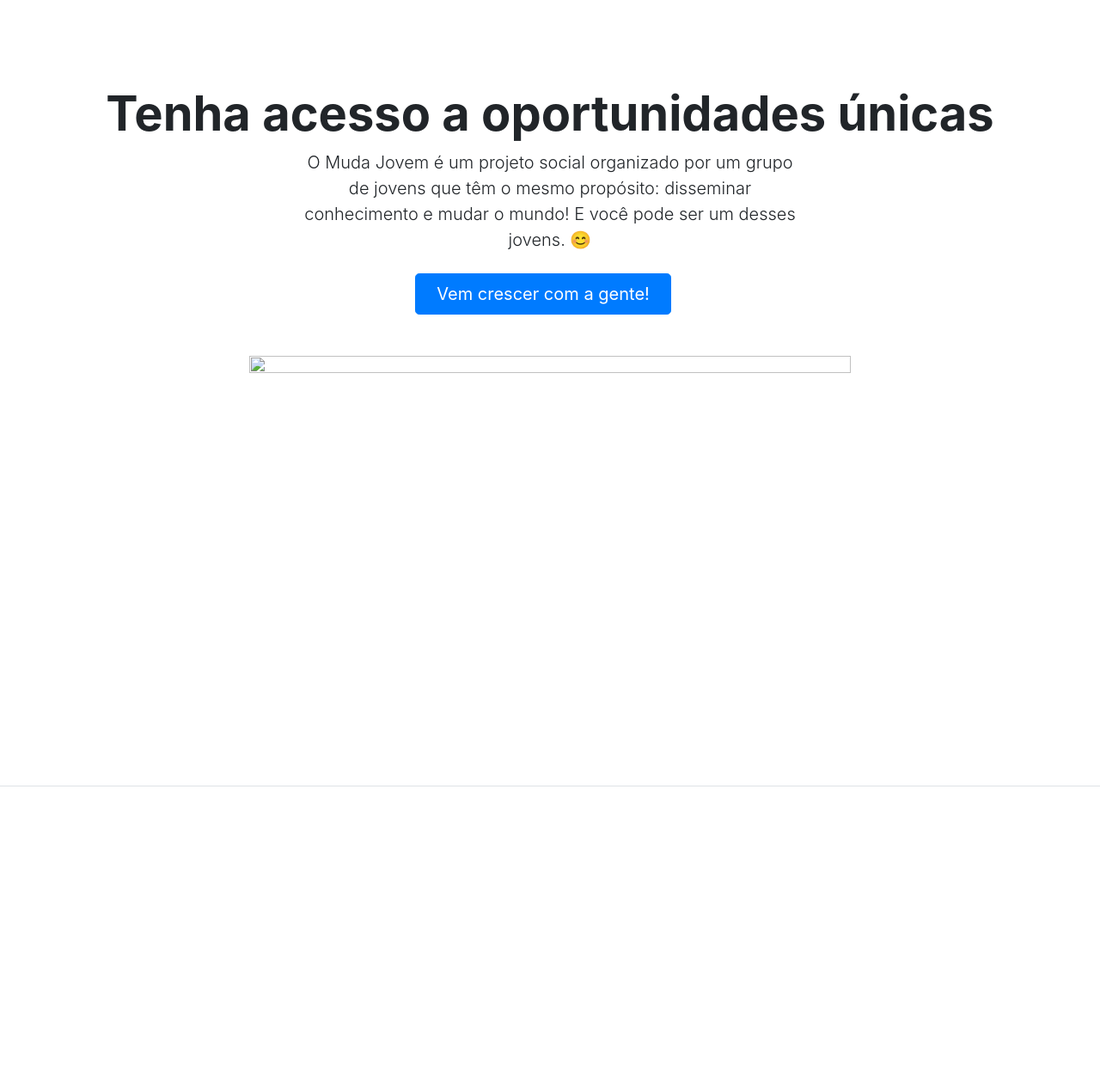
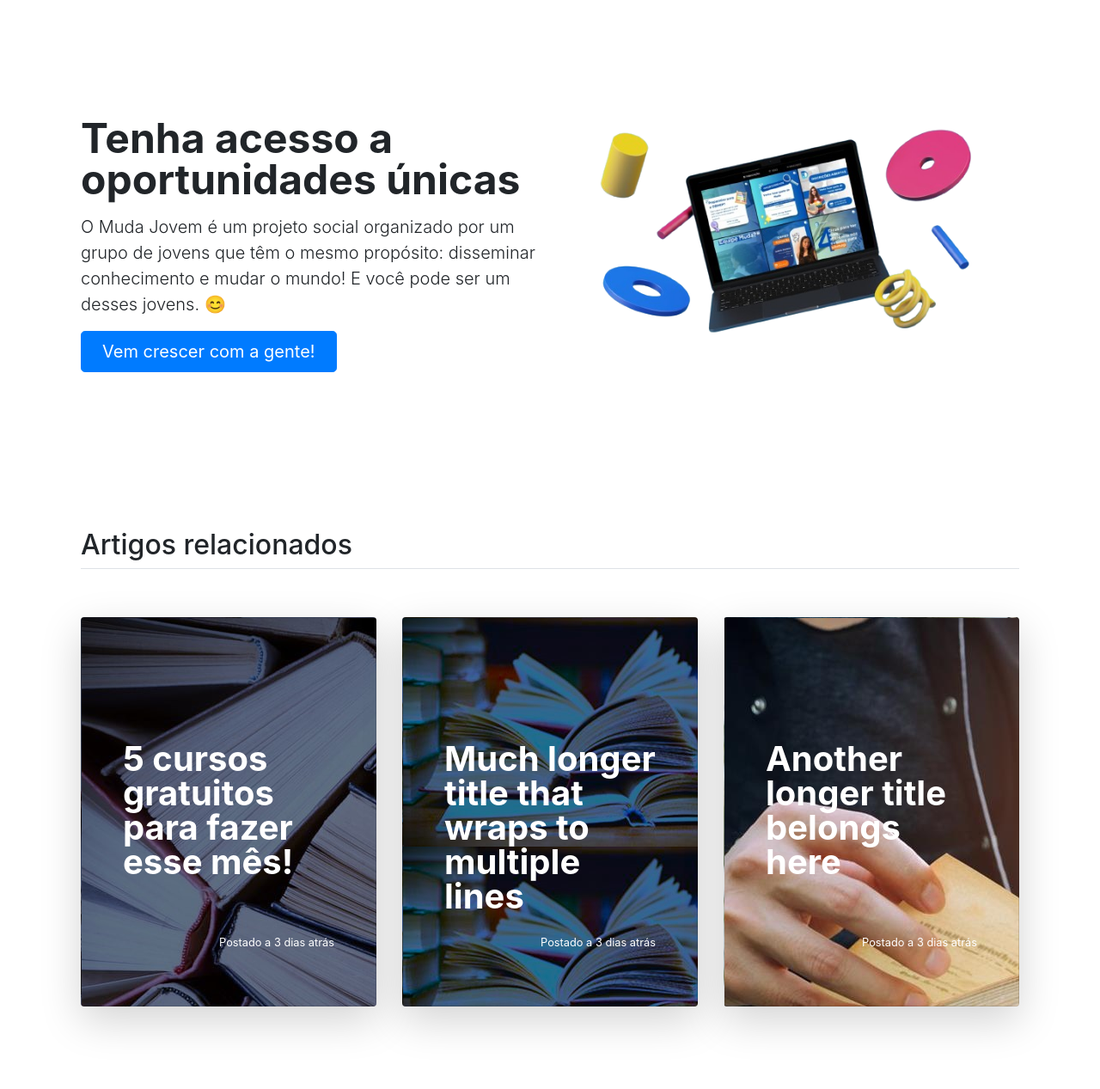
Before and after one commit to mari-machado/projeto-muda-jovem, a plain HTML site: page index.html in a window 1280 px wide. Shown: the part 781-2048 px from the top of the page at 86% size. Before the commit the page ends 1744 px from the top, so only its background shows below. Drawn offline with nearby package versions, Linux system fonts and the light colour scheme.

Commit message:
add blog section

```diff
--- a/index.html
+++ b/index.html
@@ -38,6 +38,7 @@
                         <a class="nav-link disabled" href="#">Processos seletivos</a>
                     </li>
             </div>
+        </div>
     </nav>
 
 
@@ -50,7 +51,7 @@
         </ol>
         <div class="carousel-inner">
             <div class="carousel-item active">
-                <img src="./assets/banner04.png">
+                <img src="./assets/banner04.png" class="img-fluid">
                 <div class="carousel-caption">
                     <h4>Venha fazer parte disso!</h4>
                     <p>Clique aqui para mais informações</p>
@@ -58,7 +59,7 @@
             </div>
 
             <div class="carousel-item" id="slide2">
-                <img src="./assets/banner03.png">
+                <img src="./assets/banner03.png" class="img-fluid">
                 <div class="carousel-caption">
                     <h4>Venha fazer parte disso!</h4>
                     <p>Clique aqui para mais informações</p>
@@ -66,7 +67,7 @@
             </div>
 
             <div class="carousel-item" id="slide3">
-                <img src="./assets/banner.png">
+                <img src="./assets/banner.png" class="img-fluid">
                 <div class="carousel-caption">
                     <h4>Venha fazer parte disso!</h4>
                     <p>Clique aqui para mais informações</p>
@@ -84,23 +85,80 @@
         </a>
     </div>
 
-
-    <div class="px-4 pt-5 my-5 text-center border-bottom">
-        <h1 class="display-4 fw-bold">Tenha acesso a oportunidades únicas</h1>
-        <div class="col-lg-6 mx-auto">
-            <p class="lead mb-4"> O Muda Jovem é um projeto social organizado por um grupo de jovens que têm o mesmo
-                propósito: disseminar conhecimento e mudar o mundo! E você pode ser um desses jovens. 😊</p>
-            <div class="d-grid gap-2 d-sm-flex justify-content-sm-center mb-5">
-                <button type="button" class="btn btn-primary btn-lg px-4 me-sm-3">Vem crescer com a gente!</button>
+    <div class="container col-xxl-8 px-4 py-5">
+        <div class="row flex-lg-row-reverse align-items-center g-5 py-5">
+            <div class="col-10 col-sm-8 col-lg-6">
+                <img src="./assets/mockup.png" class="d-block mx-lg-auto img-fluid" width="700" height="500"
+                    loading="lazy">
             </div>
-        </div>
-        <div class="overflow-hidden">
-            <div class="container px-5">
-                <img src="mockup.png" class="img-fluid" width="700" height="500" loading="lazy">
+            <div class="col-lg-6">
+                <h1 class="display-5 fw-bold lh-1 mb-3 for">Tenha acesso a oportunidades únicas</h1>
+                <p class="lead">O Muda Jovem é um projeto social organizado por um grupo de jovens que têm o mesmo
+                    propósito: disseminar conhecimento e mudar o mundo! E você pode ser um desses jovens. 😊</p>
+                <div class="d-grid gap-2 d-md-flex justify-content-md-start">
+                    <button type="button" class="btn btn-primary btn-lg px-4 me-md-2">Vem crescer com a gente!</button>
+                </div>
             </div>
         </div>
     </div>
 
+    <div class="container px-4 py-5" id="custom-cards">
+        <h2 class="pb-2 border-bottom">Artigos relacionados</h2>
+
+        <div class="row row-cols-1 row-cols-lg-3 align-items-stretch g-4 py-5">
+            <div class="col">
+                <div class="card card-cover h-100 overflow-hidden text-bg-dark rounded-4 shadow-lg"
+                    style="background-image: url('./artigo.jpg');">
+                    <div class="d-flex flex-column h-100 p-5 pb-3 text-shadow-1">
+                        <h3 class="pt-5 mt-5 mb-4 display-6 lh-1 text-white fw-bold">5 cursos gratuitos para fazer esse
+                            mês! </h3>
+                        <ul class="d-flex list-unstyled mt-auto">
+                            <li class="me-auto">
+                            </li>
+                            <li class="d-flex align-items-center text-white">
+                                <small>Postado a 3 dias atrás</small>
+                            </li>
+                        </ul>
+                    </div>
+                </div>
+            </div>
+
+            <div class="col">
+                <div class="card card-cover h-100 overflow-hidden text-bg-dark rounded-4 shadow-lg"
+                    style="background-image: url('./artigo02.jpeg');">
+                    <div class="d-flex flex-column h-100 p-5 pb-3 text-white text-shadow-1">
+                        <h3 class="pt-5 mt-5 mb-4 display-6 lh-1 fw-bold">Much longer title that wraps to multiple lines
+                        </h3>
+                        <ul class="d-flex list-unstyled mt-auto">
+                            <li class="me-auto">
+                            </li>
+                            <li class="d-flex align-items-center text-white">
+                                <small>Postado a 3 dias atrás</small>
+                            </li>
+                        </ul>
+                    </div>
+                </div>
+            </div>
+
+            <div class="col">
+                <div class="card card-cover h-100 overflow-hidden text-bg-dark rounded-4 shadow-lg"
+                    style="background-image: url('artigo03.jpeg');">
+                    <div class="d-flex flex-column h-100 p-5 pb-3 text-white text-shadow-1">
+                        <h3 class="pt-5 mt-5 mb-4 display-6 lh-1 fw-bold">Another longer title belongs here</h3>
+                        <ul class="d-flex list-unstyled mt-auto">
+                            <li class="me-auto">
+                            </li>
+                            <li class="d-flex align-items-center text-white">
+                                <small>Postado a 3 dias atrás</small>
+                            </li>
+                        </ul>
+                        </ul>
+                    </div>
+                </div>
+            </div>
+
+
+
 </body>
 
 </html>
```
Also changed, not shown: artigo.jpg (added), artigo02.jpeg (added), artigo03.jpeg (added).
